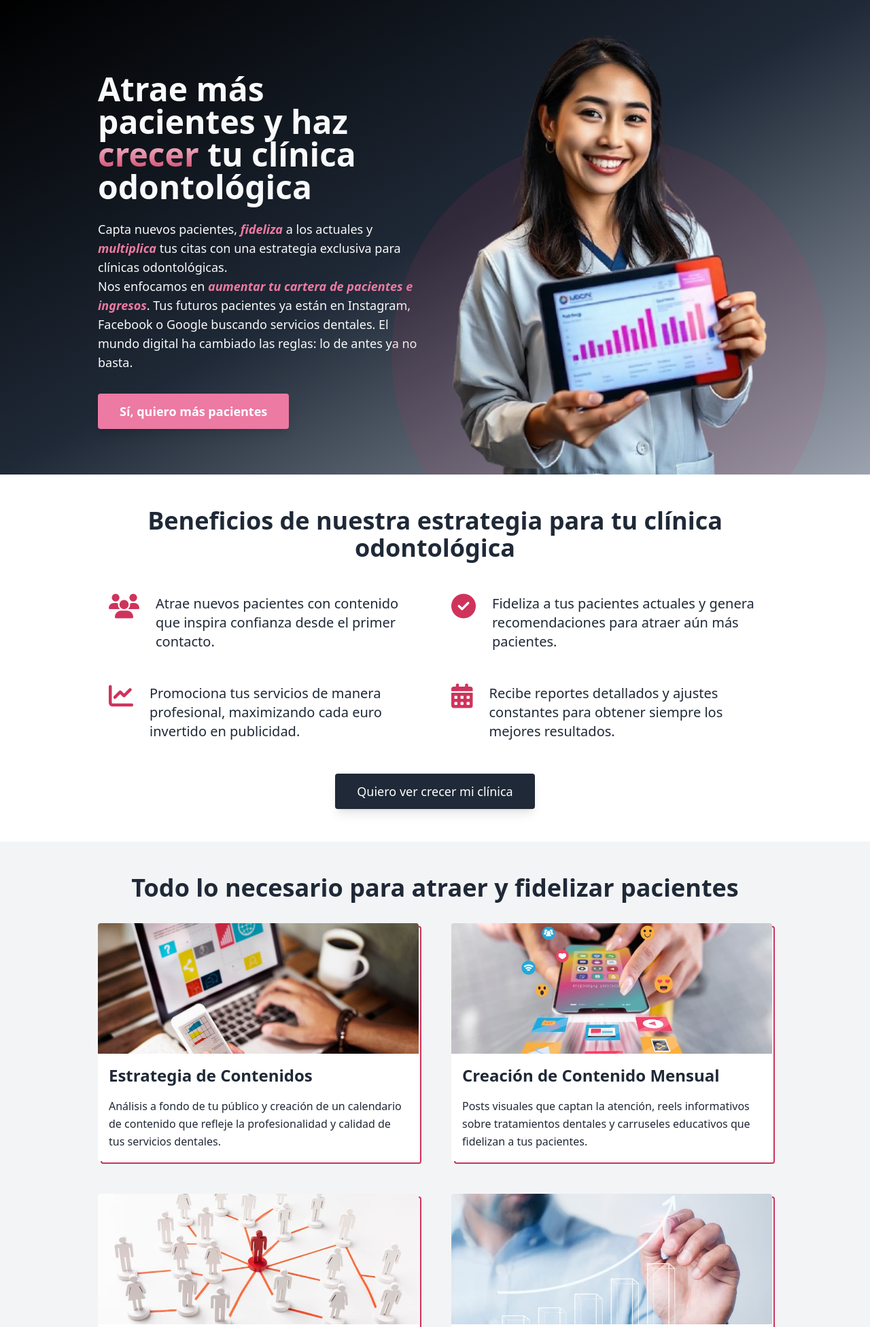
After one commit to ecorgniali-dev/fixusconsultant, a PHP site: page /marketing-clinicas-odontologicas.php in a window 1280 px wide. The commit adds this page. Shown: the top 1952 px of the page at 68% size. Run offline with PHP 8.4, Linux system fonts and the light colour scheme; some libraries are stand-ins or nearby versions.

Commit message:
suma landing page servicios de marketing para odontologos

```diff
--- /dev/null
+++ b/marketing-clinicas-odontologicas.php
@@ -0,0 +1,200 @@
+<!DOCTYPE html>
+<html lang="en">
+
+<head>
+    <meta charset="UTF-8">
+    <meta name="viewport" content="width=device-width, initial-scale=1.0">
+    <meta name="robots" content="noindex, nofollow">
+    <link rel="shortcut icon" href="img/favicon.ico" type="image/x-icon">
+    <title>Fix Us Consultant | Marketing para clínicas odontológicas</title>
+    <link rel="preconnect" href="https://kit.fontawesome.com">
+    <link href="./output.css" rel="stylesheet">
+    <script async src="https://kit.fontawesome.com/91b1e2c885.js" crossorigin="anonymous"></script>
+</head>
+
+<body>
+    <div class="min-h-screen text-gray-800">
+
+        <main>
+            <section class="pt-10 text-gray-50 bg-gradient-to-br from-black via-gray-800 to-gray-400 relative overflow-hidden">
+                <div class="max-w-screen-lg mx-auto px-4 flex flex-col gap-8 md:flex-row items-center relative">
+                    <div class="text-center md:w-1/2 md:text-left">
+                        <h2 class="text-5xl font-bold mb-6 md:text-left">Atrae más pacientes y haz <span class="bg-gradient-to-b from-kobi-100 to-kobi-600 bg-clip-text text-transparent">crecer</span>
+                            tu clínica odontológica</h2>
+                        <p class="text-lg md:text-left">Capta nuevos pacientes, <span class="font-semibold italic text-kobi-400">fideliza</span> a los actuales y <span class="font-semibold italic text-kobi-400">multiplica</span>
+                            tus citas con una estrategia exclusiva para clínicas odontológicas.</p>
+                        <p class="text-lg mb-8 md:text-left">Nos enfocamos en <span class="font-semibold italic text-kobi-400">aumentar tu cartera de pacientes e ingresos</span>. Tus futuros pacientes ya están en Instagram, Facebook o Google buscando servicios dentales. El mundo digital ha cambiado las reglas: lo de antes ya no basta.</p>
+                        <a
+                            href="https://calendly.com/{}/{}" target="_blank" class="inline-block font-semibold bg-kobi-400 hover:bg-kobi-600 text-white shadow-lg  py-3 px-8 rounded text-lg transition duration-300">
+                            Sí, quiero más pacientes
+                        </a>
+                    </div>
+                    <div class="md:w-1/2 relative">
+                        <div class="absolute bg-kobi-600 opacity-10 rounded-full z-0 -bottom-32 -right-20 w-[34rem] h-[34rem] lg:w-[40rem] lg:h-[40rem] xl:-bottom-36"></div>
+                        <img src="./img/landing-odontologia/odontologo_sonriendo.png" alt="Odontologo sonriendo" class="relative rounded z-10 w-full h-auto" />
+                    </div>
+                </div>
+            </section>
+
+            <section id="beneficios" class="py-12">
+                <div class="max-w-screen-lg mx-auto px-4">
+                    <h2 class="text-3xl font-bold text-center mb-8 md:text-4xl">Beneficios de nuestra
+                        estrategia para tu clínica odontológica</h2>
+                    <div class="grid grid-cols-1 md:grid-cols-2 gap-4">
+
+                        <?php
+                        $beneficios = [
+                            [
+                                'icon' => '<i class="fas fa-users text-4xl text-kobi-600"></i>',
+                                'text' => 'Atrae nuevos pacientes con contenido que inspira confianza desde el primer contacto.'
+                            ],
+                            [
+                                'icon' => '<i class="fas fa-check-circle text-4xl text-kobi-600"></i>',
+                                'text' => 'Fideliza a tus pacientes actuales y genera recomendaciones para atraer aún más pacientes.'
+                            ],
+                            [
+                                'icon' => '<i class="fas fa-chart-line text-4xl text-kobi-600"></i>',
+                                'text' => 'Promociona tus servicios de manera profesional, maximizando cada euro invertido en publicidad.'
+                            ],
+                            [
+                                'icon' => '<i class="fas fa-calendar-alt text-4xl text-kobi-600"></i>',
+                                'text' => 'Recibe reportes detallados y ajustes constantes para obtener siempre los mejores resultados.'
+                            ]
+                        ];
+                        ?>
+
+                        <?php foreach ($beneficios as $beneficio) { ?>
+                            <div class="flex items-start space-x-6 p-4 bg-white">
+                                <div class="shrink-0"><?= $beneficio['icon'] ?></div>
+                                <p class="text-lg leading-relaxed md:text-xl"><?= $beneficio['text'] ?></p>
+                            </div>
+                        <?php } ?>
+
+                    </div>
+                    <div class="flex justify-center mt-8">
+                        <a
+                            href="https://calendly.com/{}/{}" target="_blank" class="bg-gray-800 hover:bg-kobi-600 shadow-lg text-white font-normal py-3 px-8 rounded text-lg transition duration-300">
+                            Quiero ver crecer mi clínica
+                        </a>
+                    </div>
+                </div>
+            </section>
+
+            <section id="servicios" class="py-12 bg-gray-100">
+                <div class="max-w-screen-lg mx-auto px-4">
+                    <h2 class="text-3xl font-bold text-center mb-8 md:text-4xl">Todo lo necesario para
+                        atraer y fidelizar pacientes</h2>
+                    <div class="grid grid-cols-1 md:grid-cols-2 gap-12">
+                        <?php
+                        $servicios = [
+                            [
+                                'title' => "Estrategia de Contenidos",
+                                'description' => "Análisis a fondo de tu público y creación de un calendario de contenido que refleje la profesionalidad y calidad de tus servicios dentales.",
+                                'image' => "./img/landing-odontologia/marketing-strategy.jpg"
+                            ],
+                            [
+                                'title' => "Creación de Contenido Mensual",
+                                'description' => "Posts visuales que captan la atención, reels informativos sobre tratamientos dentales y carruseles educativos que fidelizan a tus pacientes.",
+                                'image' => "./img/landing-odontologia/social-media-marketing.jpg"
+                            ],
+                            [
+                                'title' => "Estrategia de Publicidad",
+                                'description' => "Segmentación avanzada para atraer pacientes locales y aumentar las reservas de consultas.",
+                                'image' => "./img/landing-odontologia/segmentacion.jpg"
+                            ],
+                            [
+                                'title' => "Gestión Mensual de Publicidad",
+                                'description' => "Optimización constante para maximizar los resultados.",
+                                'image' => "./img/landing-odontologia/resultados.jpg"
+                            ]
+                        ];
+                        ?>
+
+                        <?php foreach ($servicios as $servicio) { ?>
+                            <div class="relative flex flex-col">
+                                <div class="absolute inset-0 border-2 rounded border-kobi-600 translate-x-1 translate-y-1"></div>
+                                <div class="relative z-10 rounded overflow-hidden bg-white flex-grow">
+                                    <img src="<?= $servicio['image'] ?>" alt="<?= $servicio['title'] ?>" width="300" height="200" loading="lazy"
+                                        class="w-full h-48 object-cover" />
+                                    <div class="text-gray-800 p-4">
+                                        <h3 class="text-2xl font-bold mb-4 "><?= $servicio['title'] ?></h3>
+                                        <p class="leading-relaxed"><?= $servicio['description'] ?></p>
+                                    </div>
+                                </div>
+                            </div>
+                        <?php } ?>
+                    </div>
+                    <div class="flex justify-center mt-8">
+                        <a
+                            href="https://calendly.com/{}/{}" target="_blank" class="text-white font-normal py-3 px-8 rounded bg-kobi-400 hover:bg-kobi-600 shadow-lg transition duration-300 md:text-lg">
+                            Quiero una estrategia que atraiga pacientes
+                        </a>
+                    </div>
+                </div>
+            </section>
+
+            <section id="ofertas" class="py-20 bg-gradient-to-b from-black via-gray-800 to-gray-400">
+                <div class="max-w-screen-lg mx-auto px-4">
+                    <h2 class="text-white text-4xl font-bold text-center mb-8">Aprovecha nuestra oferta
+                        especial</h2>
+                    <div class="grid grid-cols-1 md:grid-cols-2 gap-12">
+                        <?php
+                        $ofertas = [
+                            [
+                                'title' => "Pago mensual",
+                                'precio' => "1.800€",
+                                'periodo' => "/mes",
+                                'precio_anterior' => "Precio normal: 2.300€",
+                                'descripcion' => "Accede a nuestra estrategia integral con una inversión mensual.",
+                            ],
+                            [
+                                'title' => "Pago único por 4 meses",
+                                'precio' => "6.500€",
+                                'periodo' => "",
+                                'precio_anterior' => "",
+                                'descripcion' => "Ahorra y asegura resultados sostenidos a largo plazo con una estrategia de 4 meses",
+                                'destaque' => true
+                            ]
+                        ];
+                        ?>
+
+                        <?php foreach ($ofertas as $oferta) { ?>
+                            <div class="relative flex">
+                                <div class="absolute rounded inset-0 border-2 border-kobi-600 translate-x-1 translate-y-1"></div>
+                                <div class="relative rounded flex-grow z-10 bg-gradient-to-b from-kobi-100 to-kobi-50 p-8">
+                                    <h3 class="text-2xl font-bold mb-4 "><?= $oferta['title'] ?></h3>
+                                    <p class="text-4xl text-kobi-600 font-bold mb-2"><?= $oferta['precio'] ?><span class="text-lg"><?= $oferta['periodo'] ?></span></p>
+                                    <p class="text-sm mb-4 text-kobi-800"><s><?= $oferta['precio_anterior'] ?><?= $oferta['periodo'] ?></s></p>
+                                    <p class="mb-6"><?= $oferta['descripcion'] ?></p>
+                                </div>
+                            </div>
+                        <?php } ?>
+                    </div>
+                    <div class="flex justify-center mt-8">
+                        <a
+                            href="https://calendly.com/{}/{}" target="_blank" class="text-white text-base text-center font-normal py-3 px-4 bg-kobi-400 hover:bg-kobi-600 shadow-lg rounded transition duration-300">
+                            Quiero aprovechar la oferta y atraer más pacientes
+                        </a>
+                    </div>
+                </div>
+            </section>
+
+            <section class="py-20 text-white bg-gradient-to-t from-black via-gray-800 to-gray-400">
+                <div class="max-w-screen-lg mx-auto px-4 text-center relative">
+                    <h2 class="text-4xl font-bold mb-6 ">¿Listo para llevar tu clínica
+                        odontológica al siguiente nivel?</h2>
+                    <p class="text-xl mb-8 max-w-2xl mx-auto">No esperes más para <span class="text-kobi-600 font-bold">transformar</span> tu presencia en
+                        redes sociales. Haz <span class="text-kobi-600 font-bold">crecer</span> tu clínica odontológica con nuestra estrategia de marketing integral.
+                    </p>
+                    <a
+                        href="https://calendly.com/{}/{}" target="_blank"
+                        class="bg-kobi-400 hover:bg-kobi-600 text-white font-normal py-3 px-8 rounded text-lg transition duration-300">
+                        Sí, quiero atraer más pacientes
+                    </a>
+                </div>
+            </section>
+        </main>
+    </div>
+</body>
+
+</html>
```
Also changed, not shown: img/landing-odontologia/marketing-strategy.jpg (added), img/landing-odontologia/odontologo_sonriendo.png (added), img/landing-odontologia/resultados.jpg (added), img/landing-odontologia/segmentacion.jpg (added), img/landing-odontologia/social-media-marketing.jpg (added), output.css.
